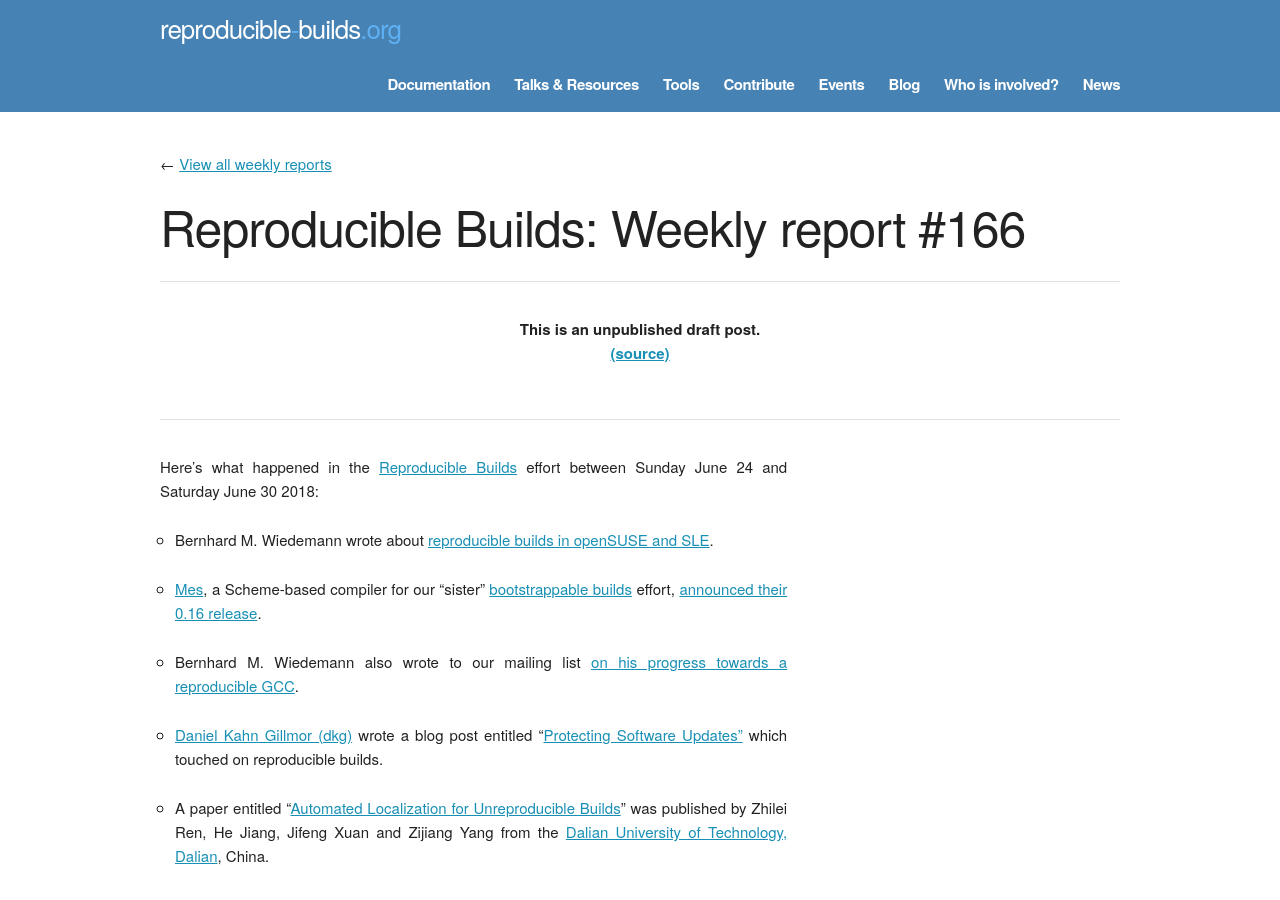
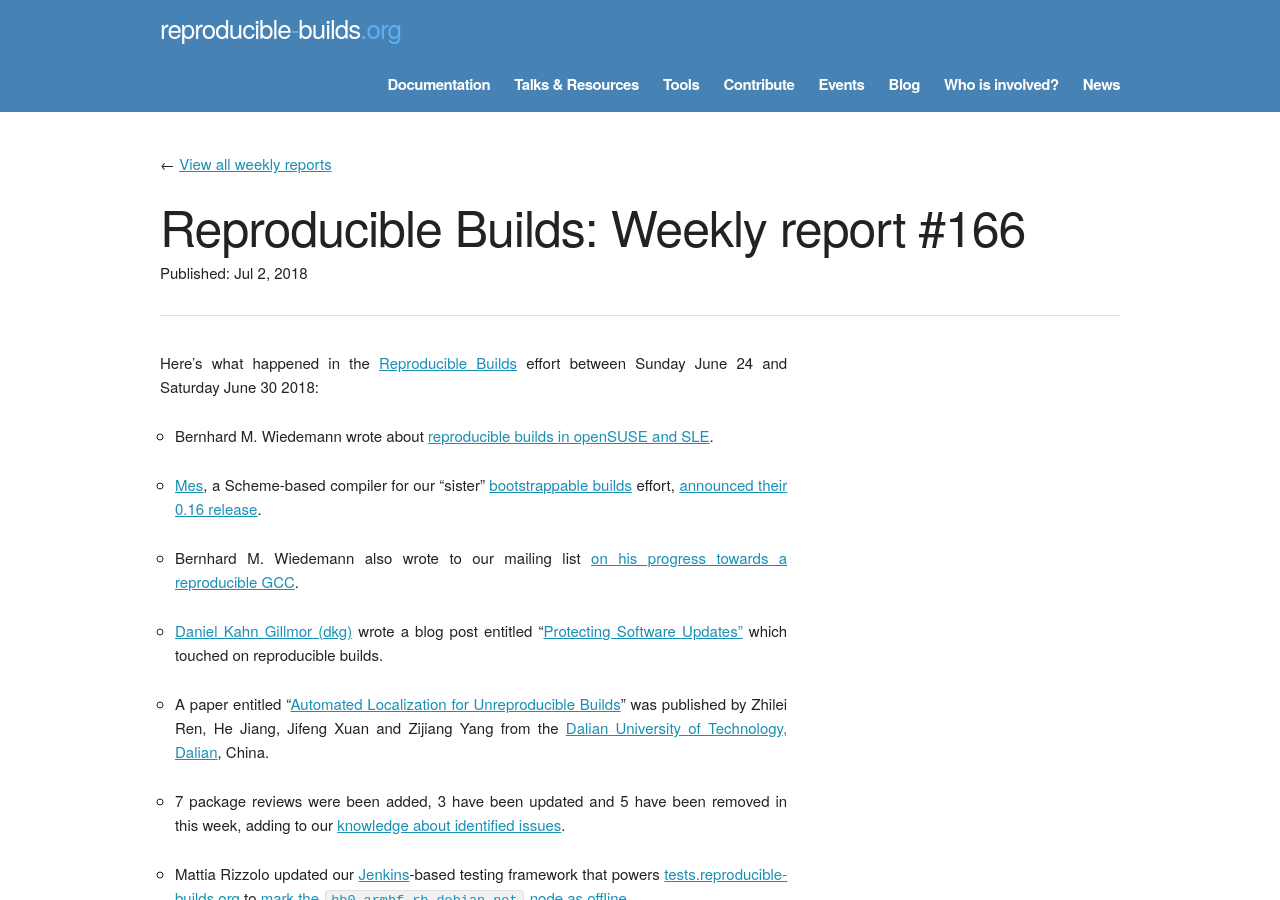
Before and after one commit to prototypefund/reproducible-website, a Jekyll site: the page built from _blog/posts/166.md, in a window 1280 px wide and 900 px high. Built offline with Jekyll 4.4.1, drawn with Linux system fonts in a browser that asks for light colours; some web fonts are replaced.

Commit message:
published as https://reproducible-builds.org/blog/posts/166/

```diff
--- a/_blog/posts/166.md
+++ b/_blog/posts/166.md
@@ -1,6 +1,7 @@
 ---
 layout: blog
 week: 166
+published: 2018-07-02 21:16:38
 ---
 
 Here's what happened in the [Reproducible Builds](https://reproducible-builds.org) effort between Sunday June 24 and Saturday June 30 2018:
```
